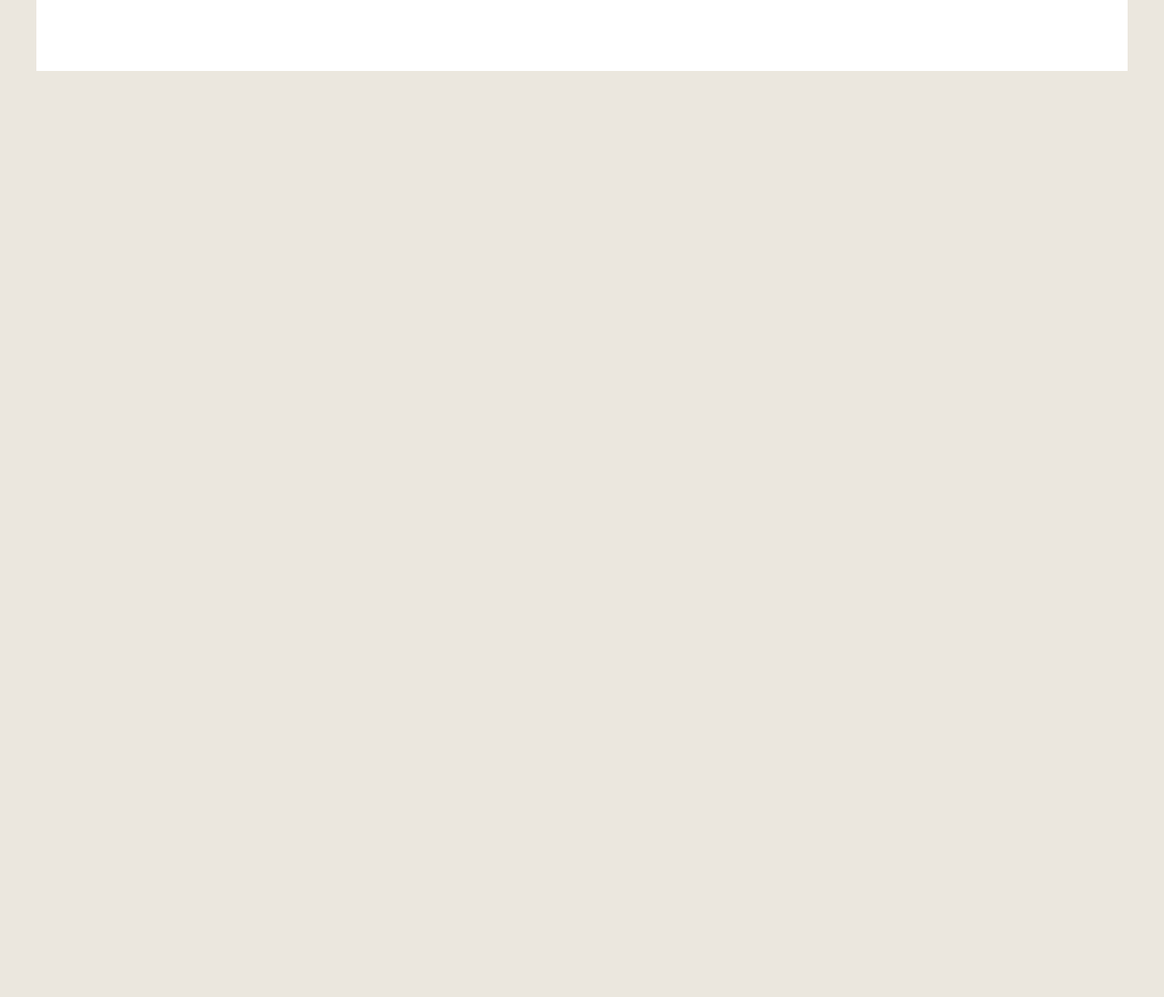
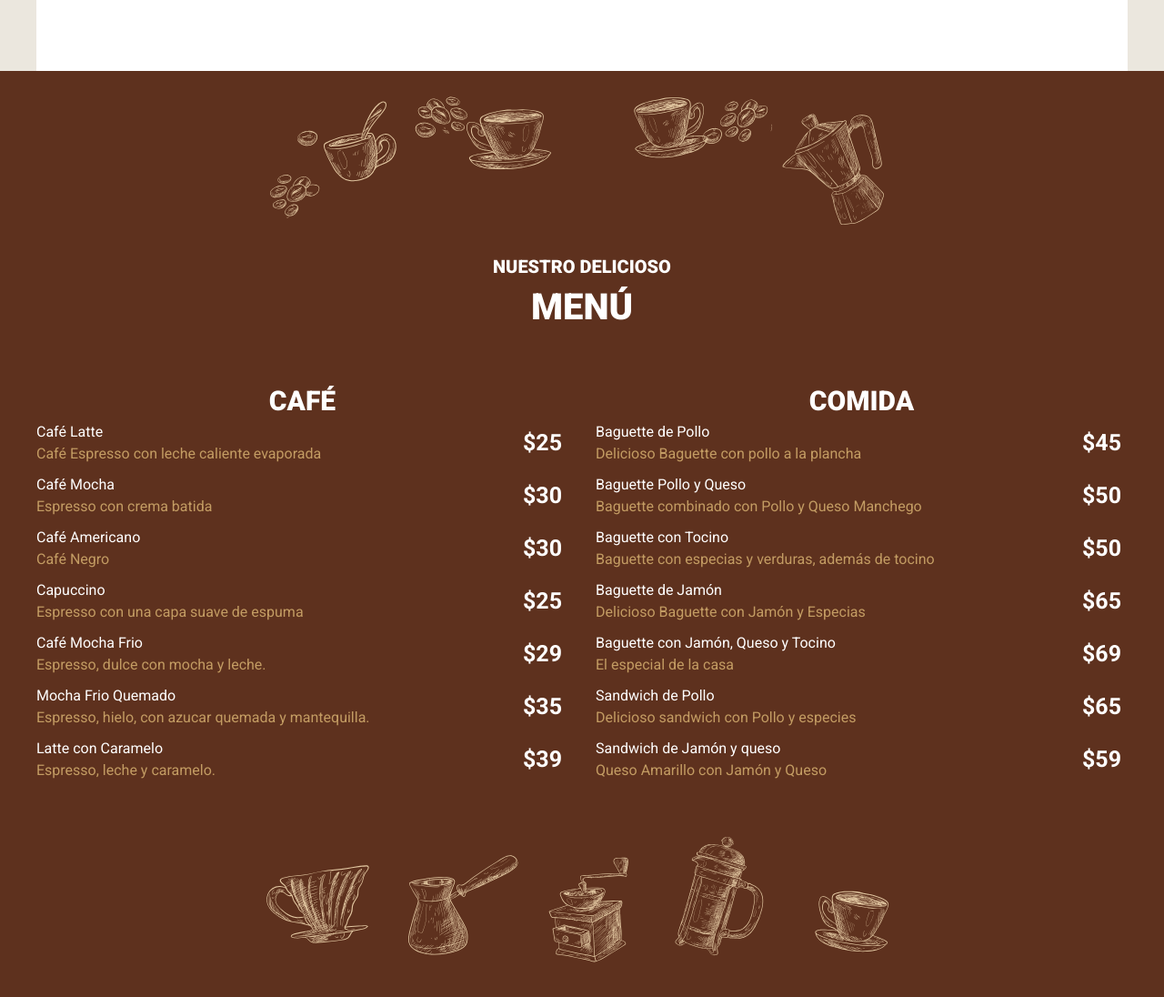
Before and after one commit to JmAtochePascual/Cafeteria, a website: page index.html in a window 1280 px wide. Shown: the part 2528-3624 px from the top of the page at 91% size. Before the commit the page ends 2606 px from the top, so only its background shows below. Drawn offline with nearby package versions, Linux system fonts and the light colour scheme; files that its build step writes are made by us from their sources; files whose address does not match are found by name.

Commit message:
[FEATURE] agregar la sección de menu-cartas

```diff
--- a/index.html
+++ b/index.html
@@ -140,5 +140,81 @@
       </div>
     </section>
   </main>
+
+  <section class="menu-carta">
+    <div class="menu-carta__container">
+      <h2 class="titulo-blanco"><span>Nuestro Delicioso</span>menú</h2>
+
+      <div class="menu-carta__grid">
+        <section>
+          <h3 class="menu-carta__titulo">Café</h3>
+          <ul class="menu-carta__lista">
+            <li class="menu-carta__iten">
+              <p>Café Latte <span>Café Espresso con leche caliente evaporada</span> </p>
+              <p class="menu-carta__precio">$25</p>
+            </li>
+            <li class="menu-carta__iten">
+              <p>Café Mocha <span>Espresso con crema batida</span> </p>
+              <p class="menu-carta__precio">$30</p>
+            </li>
+            <li class="menu-carta__iten">
+              <p>Café Americano <span>Café Negro</span> </p>
+              <p class="menu-carta__precio">$30</p>
+            </li>
+            <li class="menu-carta__iten">
+              <p>Capuccino<span>Espresso con una capa suave de espuma</span> </p>
+              <p class="menu-carta__precio">$25</p>
+            </li>
+            <li class="menu-carta__iten">
+              <p>Café Mocha Frio<span>Espresso, dulce con mocha y leche.</span> </p>
+              <p class="menu-carta__precio">$29</p>
+            </li>
+            <li class="menu-carta__iten">
+              <p>Mocha Frio Quemado<span>Espresso, hielo, con azucar quemada y mantequilla.</span> </p>
+              <p class="menu-carta__precio">$35</p>
+            </li>
+            <li class="menu-carta__iten">
+              <p>Latte con Caramelo<span>Espresso, leche y caramelo.</span> </p>
+              <p class="menu-carta__precio">$39</p>
+            </li>
+          </ul>
+        </section>
+
+        <section>
+          <h3 class="menu-carta__titulo">Comida</h3>
+          <ul class="menu-carta__lista">
+            <li class="menu-carta__iten">
+              <p>Baguette de Pollo <span>Delicioso Baguette con pollo a la plancha</span> </p>
+              <p class="menu-carta__precio">$45</p>
+            </li>
+            <li class="menu-carta__iten">
+              <p>Baguette Pollo y Queso <span>Baguette combinado con Pollo y Queso Manchego</span> </p>
+              <p class="menu-carta__precio">$50</p>
+            </li>
+            <li class="menu-carta__iten">
+              <p>Baguette con Tocino<span>Baguette con especias y verduras, además de tocino</span> </p>
+              <p class="menu-carta__precio">$50</p>
+            </li>
+            <li class="menu-carta__iten">
+              <p>Baguette de Jamón<span>Delicioso Baguette con Jamón y Especias</span> </p>
+              <p class="menu-carta__precio">$65</p>
+            </li>
+            <li class="menu-carta__iten">
+              <p>Baguette con Jamón, Queso y Tocino<span>El especial de la casa</span> </p>
+              <p class="menu-carta__precio">$69</p>
+            </li>
+            <li class="menu-carta__iten">
+              <p>Sandwich de Pollo<span>Delicioso sandwich con Pollo y especies</span> </p>
+              <p class="menu-carta__precio">$65</p>
+            </li>
+            <li class="menu-carta__iten">
+              <p>Sandwich de Jamón y queso<span>Queso Amarillo con Jamón y Queso</span> </p>
+              <p class="menu-carta__precio">$59</p>
+            </li>
+          </ul>
+        </section>
+      </div>
+    </div>
+  </section>
 </body>
 </html>
--- a/src/scss/base/_globales.scss
+++ b/src/scss/base/_globales.scss
@@ -62,6 +62,19 @@ h2 {
   }
 }
 
+.titulo-blanco {
+  @extend h2;
+  color: v.$white-color;
+
+  &::after {
+    display: none;
+  }
+
+  span {
+    color: v.$white-color;
+  }
+}
+
 h3 {
   font: v.$titleThree;
 }
--- a/src/scss/contenido/_index.scss
+++ b/src/scss/contenido/_index.scss
@@ -2,3 +2,4 @@
 @forward 'sobre-nosotros';
 @forward 'iconos';
 @forward 'experiencia';
+@forward 'menu-carta';
--- /dev/null
+++ b/src/scss/contenido/_menu-carta.scss
@@ -0,0 +1,71 @@
+@use '../base/variables' as v;
+
+.menu-carta {
+  padding-block: 10rem;
+  background-color: v.$primer-color;
+  background-image: url("../img/menu_arriba.svg"), url("../img/menu_abajo.svg");
+  background-repeat: no-repeat;
+  background-position: center 2%, center 99%;
+  background-size: 100%;
+
+  @media (min-width: 768px) {
+    padding-block: 20rem;
+    padding-bottom: 30rem;
+    background-position: center 2%, center 85%;
+  }
+
+  @media (min-width: 1024px) {
+    background-size: max(70rem, 45%);
+  }
+
+  &__grid {
+    margin-block: 2rem;
+    display: grid;
+    grid-template-columns: 1fr;
+    gap: 2rem;
+
+    @media (min-width: 768px) {
+      margin-block: 5rem;
+      grid-template-columns: repeat(2, 1fr);
+      gap: 3rem;
+    }
+  }
+
+  &__titulo {
+    text-align: center;
+    color: v.$white-color;
+  }
+
+  &__lista {
+    display: flex;
+    flex-direction: column;
+    gap: 1rem;
+
+    p {
+      color: v.$white-color;
+      line-height: 1.5;
+    }
+
+    span {
+      display: block;
+      color: v.$segundo-color;
+    }
+  }
+
+  &__iten {
+    display: grid;
+    grid-template-columns: 1fr 5rem;
+    align-items: center;
+    gap: .8rem;
+  }
+
+  &__precio {
+    font-size: 2rem;
+    font-weight: bold;
+    color: v.$white-color;
+
+    @media (min-width: 768px) {
+      font-size: 2.5rem;
+    }
+  }
+}
```
